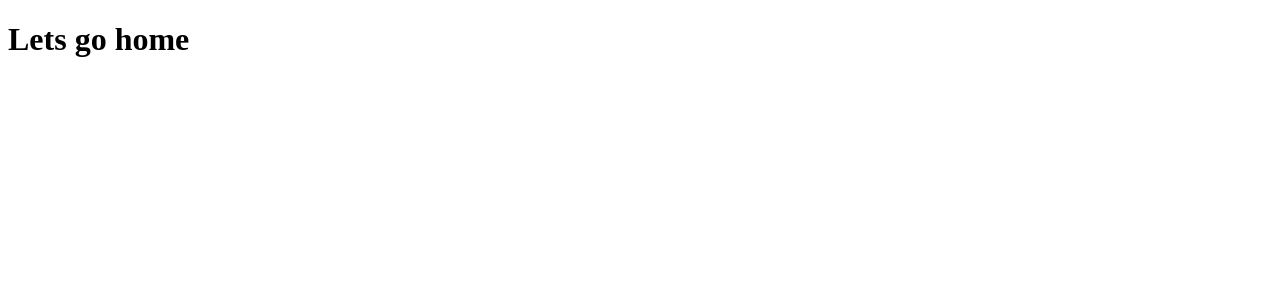
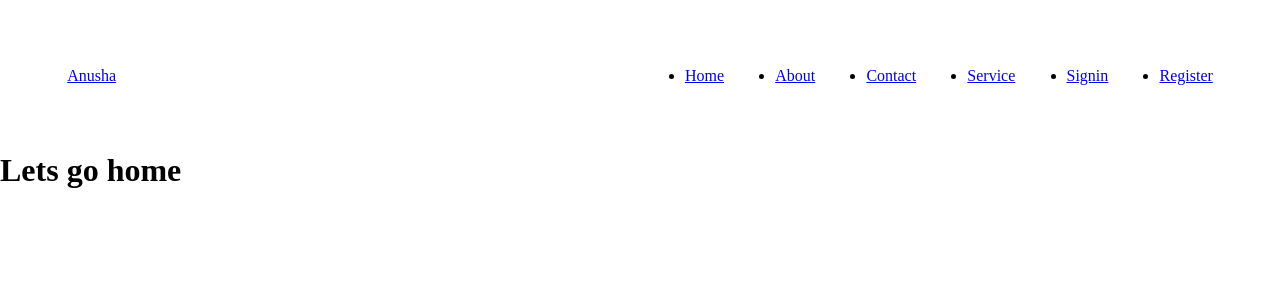
Before and after one commit to Anusha-P18/mern_development, a React app in the folder client/: page / in a window 1280 px wide. Shown: the top 300 px of the page. Built offline with nearby package versions, Linux system fonts and the light colour scheme; the HTML template or start-up script is replaced by a standard one.

Commit message:
Added Navbar

```diff
--- a/client/src/App.jsx
+++ b/client/src/App.jsx
@@ -3,20 +3,22 @@ import { Home } from "./pages/Home";
 import { About } from "./pages/About";
 import { Contact } from "./pages/Contact";
 import { Service } from "./pages/Service";
-import { Login } from "./pages/Signin";
+import { Signin } from "./pages/Signin";
 import { Register } from "./pages/Register";
+import { Navbar } from "./components/Navbar";
 
 const App = () => {
   return (
     <>
       <BrowserRouter>
+        <Navbar />
         <Routes>
           <Route path="/" element={<Home />} />
           <Route path="/about" element={<About />} />
           <Route path="/contact" element={<Contact />} />
           <Route path="/service" element={<Service />} />
           <Route path="/register" element={<Register />} />
-          <Route path="/login" element={<Login />} />
+          <Route path="/signin" element={<Signin />} />
         </Routes>
       </BrowserRouter>
     </>
--- /dev/null
+++ b/client/src/components/Navbar.css
@@ -0,0 +1,11 @@
+.container {
+    max-width: 140rem;
+    padding: 4.2rem 4.2rem;
+    display: flex;
+    justify-content: space-between;
+}
+
+ul {
+    display: flex;
+    gap: 3.2rem;
+}
--- /dev/null
+++ b/client/src/components/Navbar.jsx
@@ -0,0 +1,27 @@
+import { NavLink } from "react-router-dom";
+import './Navbar.css';
+
+export const Navbar = () => {
+    return (
+        <>
+            <header>
+                <div className="container">
+                    <div className="logo-brand">
+                        <NavLink to="/">Anusha</NavLink>
+                    </div>
+
+                    <nav>
+                        <ul>
+                            <li><NavLink to="/"> Home </NavLink></li>
+                            <li><NavLink to="/about"> About </NavLink></li>
+                            <li><NavLink to="/contact"> Contact </NavLink></li>
+                            <li><NavLink to="/service"> Service </NavLink></li>
+                            <li><NavLink to="/signin"> Signin </NavLink></li>
+                            <li><NavLink to="/register"> Register </NavLink></li>
+                        </ul>
+                    </nav>
+                </div>
+            </header>
+        </>
+    )
+}
--- a/client/src/index.css
+++ b/client/src/index.css
@@ -0,0 +1,9 @@
+* {
+    margin: 0;
+    padding: 0;
+    box-sizing: border-box;
+}
+
+/* html {
+    font-size: 80%;
+} */
--- a/client/src/pages/Home.jsx
+++ b/client/src/pages/Home.jsx
@@ -1,3 +1,9 @@
+import { Navbar } from "../components/Navbar"
+
 export const Home = () => {
-    return <h1>Lets go home</h1>
+    return (
+        <>
+            <h1>Lets go home</h1>
+        </>
+    )
 }
--- a/client/src/pages/Signin.jsx
+++ b/client/src/pages/Signin.jsx
@@ -1,3 +1,3 @@
-export const Login = () => {
-    return <h1>This is Login page</h1>
+export const Signin = () => {
+    return <h1>This is Signin page</h1>
 }
```
